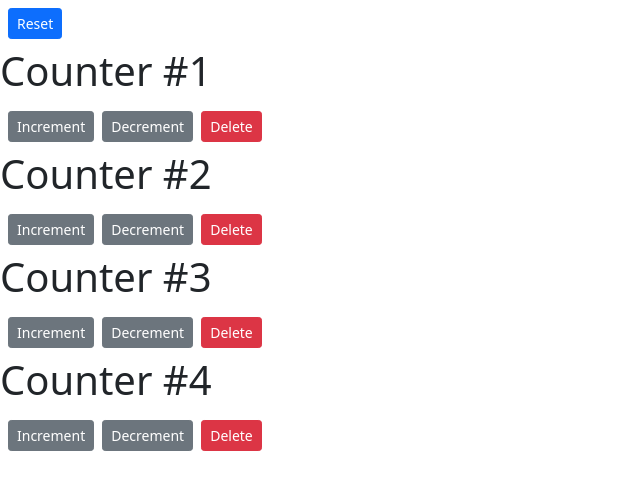
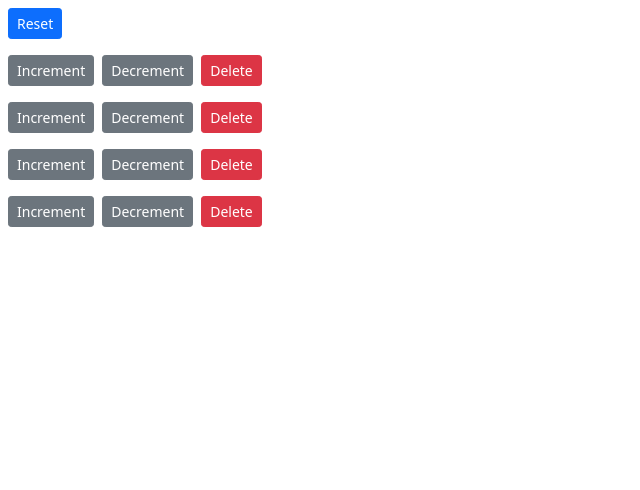
Before and after one commit to abbasi-naim/react-counter-app, a React (Create React App) app: page / in a window 1280 px wide. Shown: the top 490 px of the page, without its empty margins (0-640 px from the left). Built offline with nearby package versions, Linux system fonts and the light colour scheme.

Commit message:
comment counter head

```diff
--- a/src/components/counter.jsx
+++ b/src/components/counter.jsx
@@ -30,7 +30,7 @@ class Counter extends Component {
   render() {
     return (
       <div>
-        <h1>Counter #{this.props.counter.id}</h1>
+        {/* <h1>Counter #{this.props.counter.id}</h1> */}
         <Badge bg={this.getBadgeClasses()}>{this.formatCount()}</Badge>
 
         <Button
```
